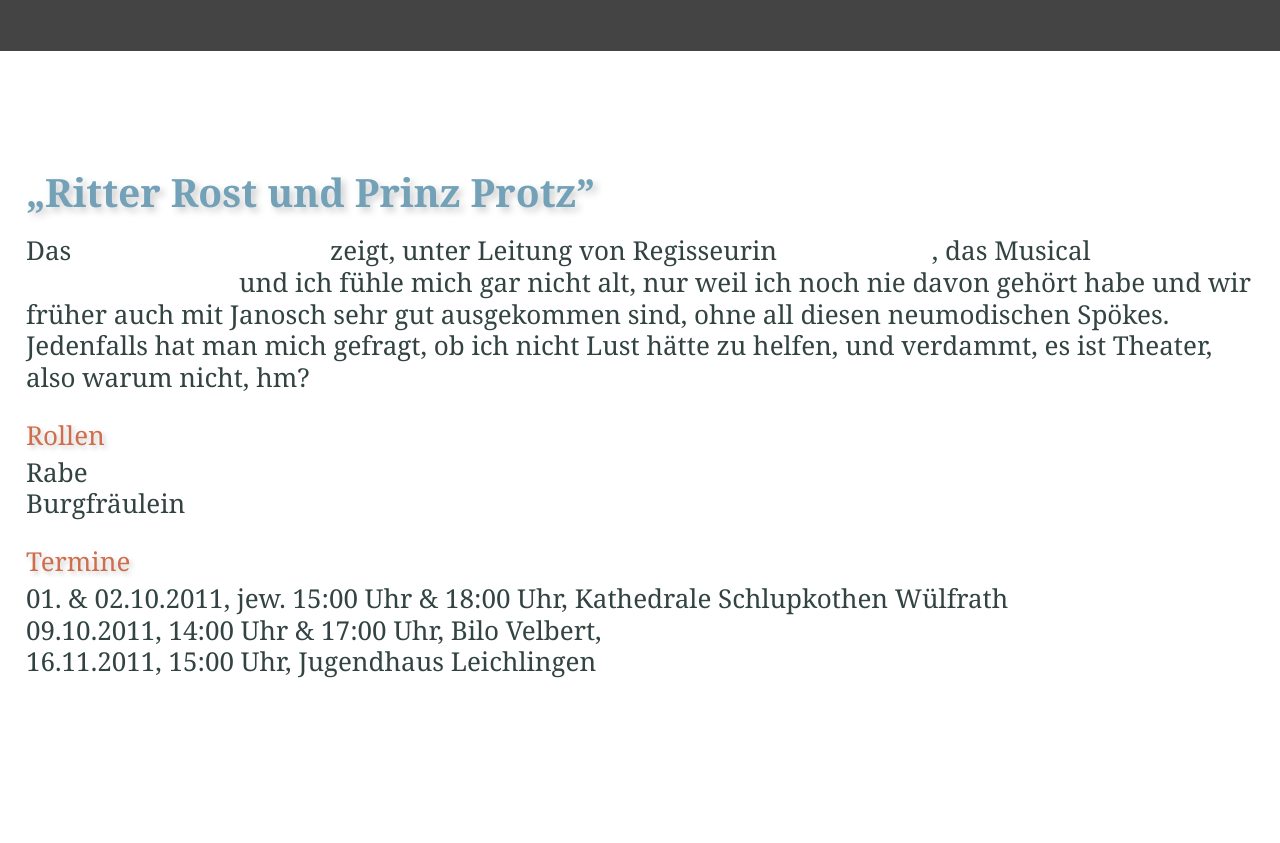
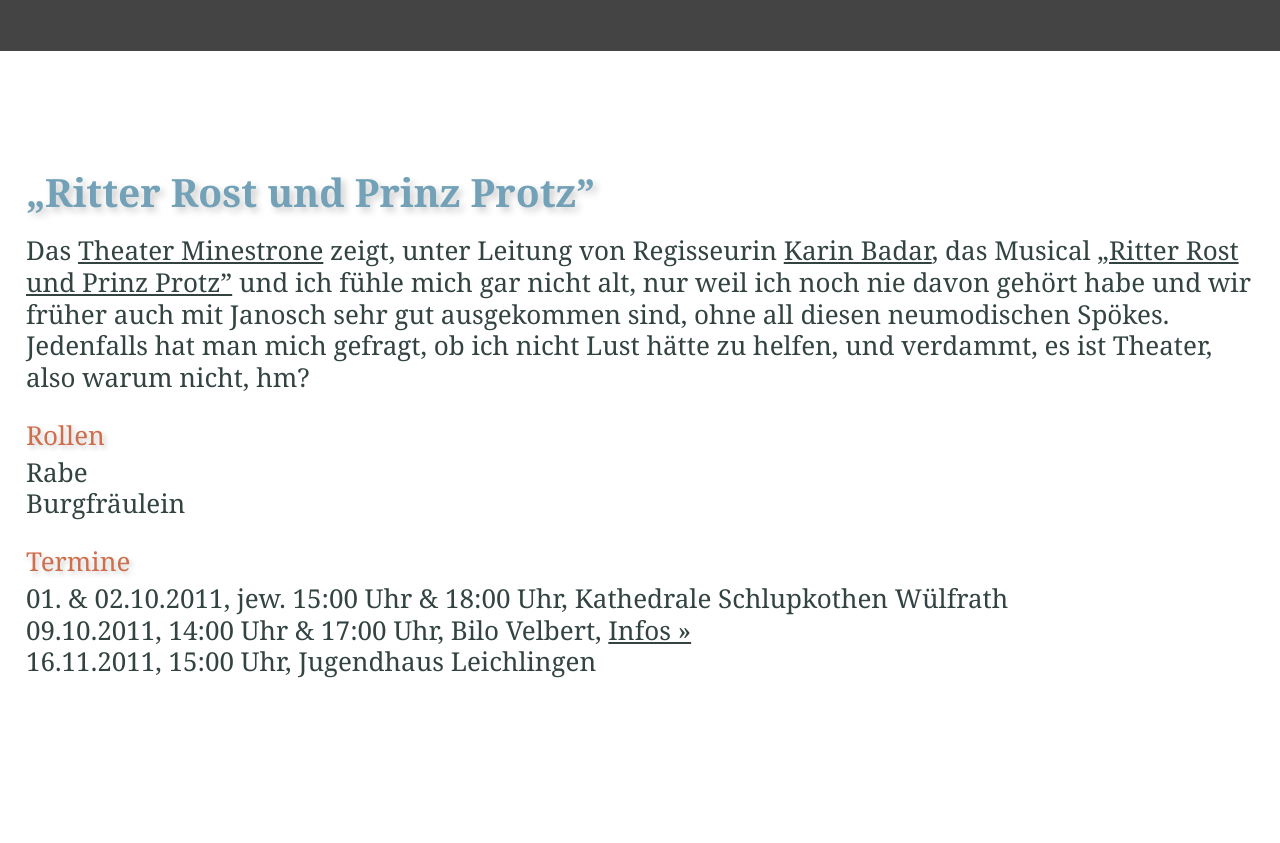
Before and after one commit to marcoliverteschke/marcmachttheater.de, a PHP site: page / in a window 1280 px wide. Shown: the part 1149-1992 px from the top of the page. Run offline with PHP 8.4, Linux system fonts and the light colour scheme; some libraries are stand-ins or nearby versions; some web fonts are replaced.

Commit message:
Updated Ritter Rost link styles

```diff
--- a/htdocs/css/style.css
+++ b/htdocs/css/style.css
@@ -276,6 +276,10 @@ a#link_minestrone-2011-2012-ritter-rost:hover {
 	color: #324342;
 }
 
+#minestrone-2011-2012-ritter-rost a:link {
+	color: #324342;
+}
+
 #minestrone-2011-2012-ritter-rost h3 {
 	color: #73a2b8;
 	text-shadow: .1em .1em .2em #cccccc;
```
